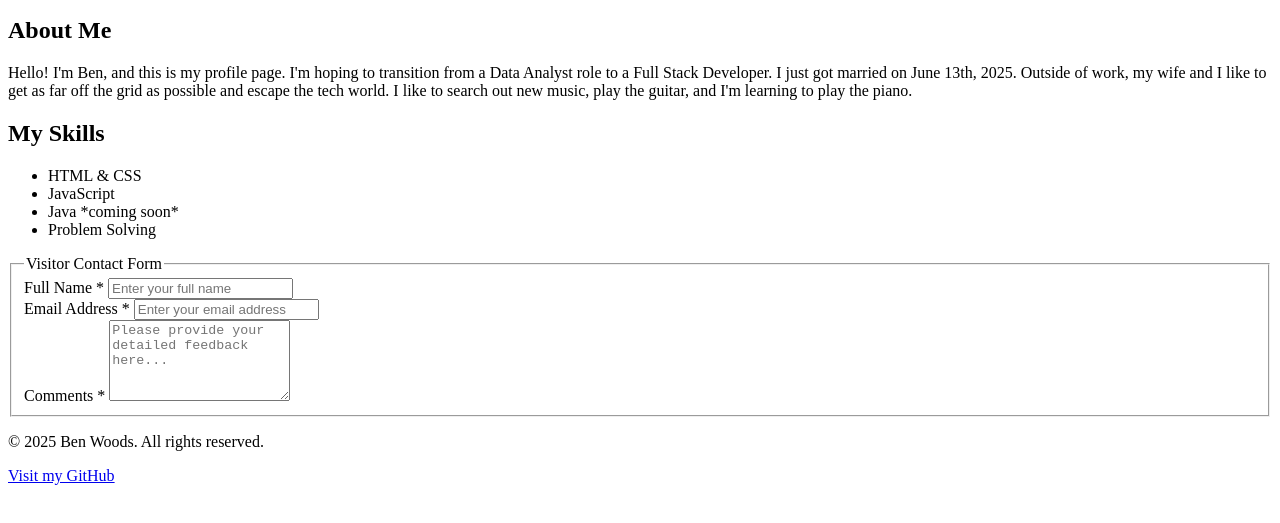
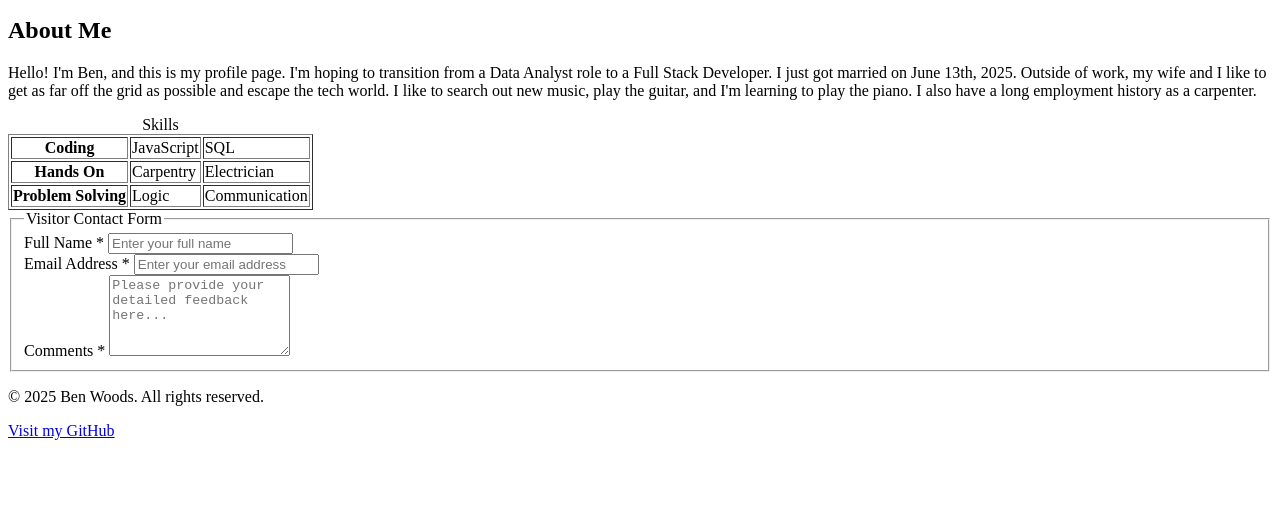
Before and after one commit to benjWood07/practice-portfolio-page-ben_w, a website: page index.html in a window 1280 px wide. Shown: the part 101-624 px from the top of the page. Drawn offline with Linux system fonts and the light colour scheme.

Commit message:
added table component

```diff
--- a/index.html
+++ b/index.html
@@ -15,20 +15,31 @@
         <div class="profile-container">
             <div class="about-text">
                 <h2>About Me</h2>
-                <p>Hello! I'm Ben, and this is my profile page. I'm hoping to transition from a Data Analyst role to a Full Stack Developer. I just got married on June 13th, 2025. Outside of work, my wife and I like to get as far off the grid as possible and escape the tech world. I like to search out new music, play the guitar, and I'm learning to play the piano.</p>
+                <p>Hello! I'm Ben, and this is my profile page. I'm hoping to transition from a Data Analyst role to a Full Stack Developer. I just got married on June 13th, 2025. Outside of work, my wife and I like to get as far off the grid as possible and escape the tech world. I like to search out new music, play the guitar, and I'm learning to play the piano. I also have a long employment history as a carpenter.</p>
             </div>
         </div>
     </section>
 
-    <section id="skills-section">
-        <h2>My Skills</h2>
-        <ul class="skills-list">
-            <li>HTML & CSS</li>
-            <li>JavaScript</li>
-            <li>Java *coming soon*</li>
-            <li>Problem Solving</li>
-        </ul>
-    </section>
+    <div class="table_component" role="region" tabindex="0"></div>
+    <table border="1">
+        <caption>Skills</caption>
+            <tr>
+                <th>Coding</th>
+                    <td>JavaScript</td>
+                    <td>SQL</td>
+            </tr>
+            <tr>
+                <th>Hands On</th>
+                    <td>Carpentry</td>
+                    <td>Electrician</td>
+            </tr>
+            <tr>
+                <th>Problem Solving</th>
+                    <td>Logic</td>
+                    <td>Communication</td>
+            </tr>
+    </table>
+    </div>
 
     <fieldset>
         <legend>Visitor Contact Form</legend>
```
